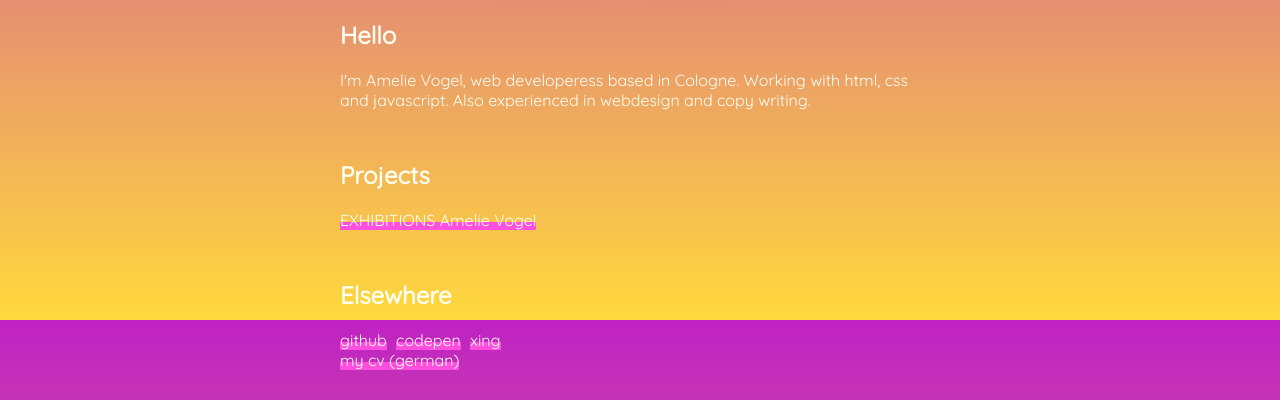
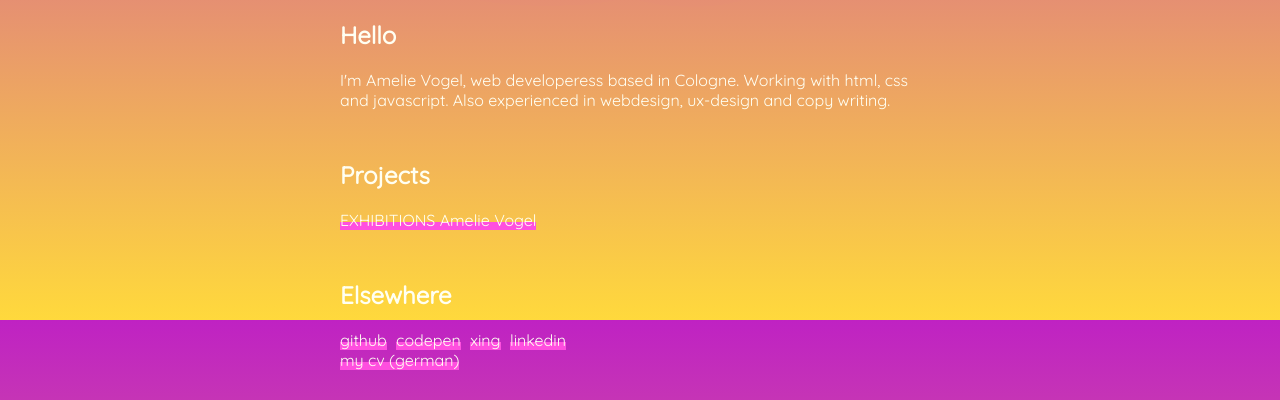
Before and after one commit to amlivgl/amlivgl.github.io, a plain HTML site: page index.html in a window 1280 px wide. Shown: the part 480-880 px from the top of the page. Drawn offline with Linux system fonts and the light colour scheme; a web font is replaced by a local one.

Commit message:
add linkedin and ux

```diff
--- a/index.html
+++ b/index.html
@@ -23,7 +23,7 @@
         <section class="container">
             <h2>Hello</h2>
             <p>I'm Amelie Vogel, web developeress based in Cologne. Working with html, css and javascript. Also
-                experienced in webdesign and copy writing.</p>
+                experienced in webdesign, ux-design and copy writing.</p>
         </section>
         <section class="container">
             <h2>Projects</h2>
@@ -36,6 +36,7 @@
             <a class="links" href="https://github.com/amlivgl">github</a>
             <a class="links" href="https://codepen.io/amlivgl">codepen</a>
             <a class="links" href="https://www.xing.com/profile/Amelie_Vogel7/cv?sc_o=mxb_p">xing</a>
+            <a class="links" href="https://www.linkedin.com/in/amelie-vogel-68aa25196/">linkedin</a>
             </div>
             <div>
                 <a class="links" href="https://cv.amelie-vogel.com">my cv (german)</a>
```
